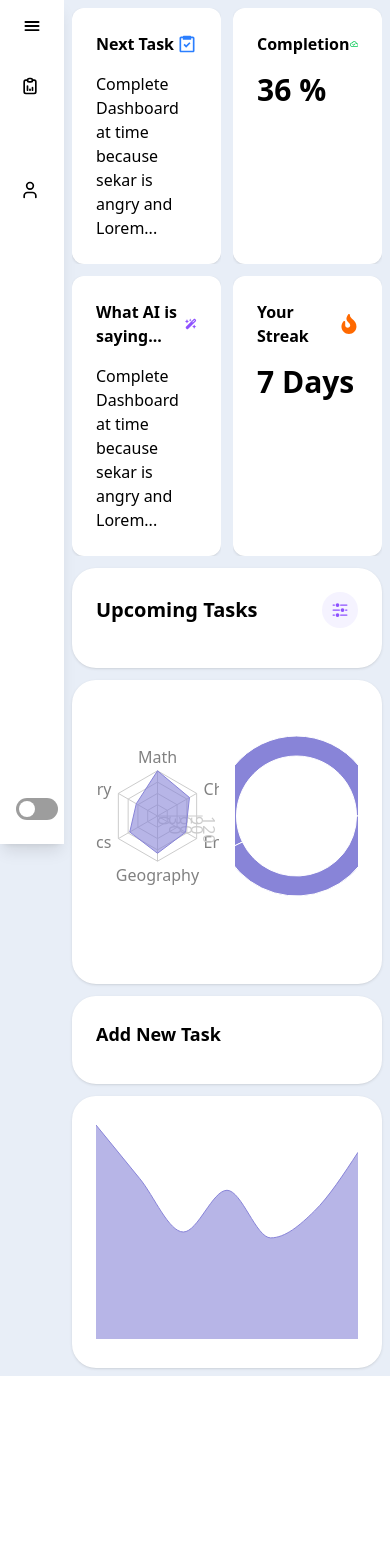
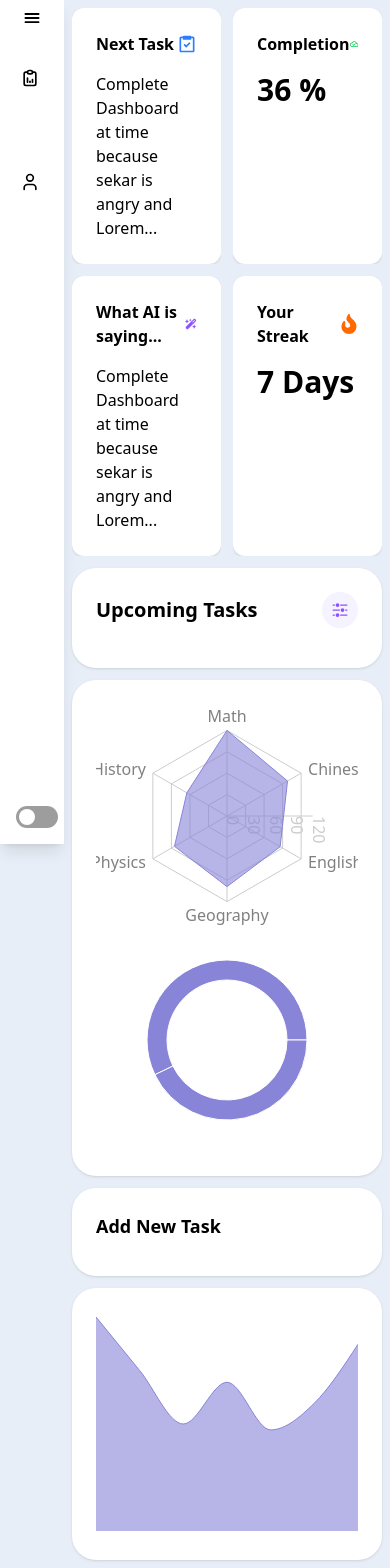
Before and after one commit to Abhishek-iiit-surat/Todo-On-Steriods, a React (Vite) app in the folder client/: page / in a window 390 px wide. Before the commit the page ends 1376 px from the top, so only its background shows below. Built offline with nearby package versions, Linux system fonts and the light colour scheme; some icons are missing.

Commit message:
fix: responsiveness

```diff
--- a/client/src/components/cards/AnalyticsCard.jsx
+++ b/client/src/components/cards/AnalyticsCard.jsx
@@ -2,14 +2,14 @@ import MyRadarChart from "../../features/analytics/MyRadarChart";
 import CompletionRatePiechart from "../../features/analytics/CompletionRatePiechart"
 export default function AnalyticsCard() {
     return (
-        <div className="bg-white rounded-3xl p-6 shadow flex gap-4">
-            <div className="w-1/2 h-64"> {/* <-- fixed height */}
+        <div className="h-64 bg-white rounded-3xl p-6 h-full shadow flex flex-col md:flex-row items-center justify-center">
+            <div className="w-full md:w-1/2  h-56"> {/* <-- fixed height */}
                 {/* <div className="text-sm font-medium mb-2">Radar</div> */}
                 <div className="h-56"> {/* chart area */}
                     <MyRadarChart />
                 </div>
             </div>
-            <div className="w-1/2 h-64">
+            <div className="w-full md:w-1/2  h-56">
                 {/* <div className="text-sm font-medium mb-2">Progress</div> */}
                 <div className="h-56">
                     <CompletionRatePiechart />
--- a/client/src/components/layout/SideBar.jsx
+++ b/client/src/components/layout/SideBar.jsx
@@ -14,56 +14,58 @@ import MaterialUISwitch from '../ui/MaterialUISwitch';
 
 
 export default function Sidebar() {
-    const { sidebarOpen, toggleSidebar, themeColor, themeHoverColor, darkmode, toggleDarkmode } = uiStore();
+    const {
+        sidebarOpen,
+        toggleSidebar,
+        themeColor,
+        themeHoverColor,
+        darkmode,
+        toggleDarkmode,
+    } = uiStore();
+
     const handleDarkmodeClick = () => {
-        if (darkmode != undefined) {
-            toggleDarkmode(!darkmode);
-        }
-    }
+        if (darkmode !== undefined) toggleDarkmode(!darkmode);
+    };
+
     const handleSidebarClick = () => {
-        if (sidebarOpen != undefined) {
-            toggleSidebar(!sidebarOpen);
-        }
-    }
+        if (sidebarOpen !== undefined) toggleSidebar(!sidebarOpen);
+    };
 
     return (
-        <div
-            className={`h-full bg-white shadow-lg flex flex-col justify-between items-center py-2 transition-all duration-200 `}
-        >
+        <div className="h-screen bg-white shadow-lg flex flex-col transition-all duration-200">
+            {/* scrollable area */}
+            <div className="flex-1 overflow-y-auto">
                 {/* Toggle button */}
-            <div className='w-full'>
+                <div className="w-full">
                     {sidebarOpen ? (
-                    <div className='flex justify-between w-full px-4'>
+                        <div className="flex justify-between w-full px-4">
                             <Link
                                 className="flex items-center justify-between mb-3 font-bold text-2xl transition-colors duration-200 text-[color:var(--theme-color)] hover:text-[color:var(--theme-hover-color)]"
                                 style={{
-                                '--theme-color': themeColor,
-                                '--theme-hover-color': themeHoverColor,
+                                    "--theme-color": themeColor,
+                                    "--theme-hover-color": themeHoverColor,
                                 }}
-                            to='/'
+                                to="/"
                             >
                                 Listro
                             </Link>
                             <button
                                 onClick={handleSidebarClick}
-                            className="flex justify-end mb-6 p-2 rounded-md hover:bg-gray-100 "
+                                className="flex justify-end mb-6 p-2 rounded-md hover:bg-gray-100"
                             >
                                 <IoMenu className="w-5 h-5" />
                             </button>
                         </div>
                     ) : (
-                    <div className='flex justify-center w-full px-2'>
+                        <div className="flex justify-center w-full px-2">
                             <button
                                 onClick={handleSidebarClick}
-                            className="flex justify-end mb-6 p-2 rounded-md hover:bg-gray-100 "
+                                className="flex justify-end mb-6 p-2 rounded-md hover:bg-gray-100"
                             >
                                 <IoMenu className="w-5 h-5" />
                             </button>
                         </div>
                     )}
-
-
-
                     {/* Menu items */}
                     <nav className="flex flex-col gap-4 w-full px-2">
                         <Link
@@ -73,7 +75,6 @@ export default function Sidebar() {
                             <TbReportAnalytics className="w-5 h-5" />
                             {sidebarOpen && <span>Dashboard</span>}
                         </Link>
-
                         <Link
                             to="/ask-ai"
                             className="flex items-center gap-3 px-3 py-2 rounded-md hover:bg-gray-100"
@@ -81,7 +82,6 @@ export default function Sidebar() {
                             <AutoAwesomeIcon className="w-5 h-5" />
                             {sidebarOpen && <span>Ask AI</span>}
                         </Link>
-
                         <Link
                             to="/profile"
                             className="flex items-center gap-3 px-3 py-2 rounded-md hover:bg-gray-100"
@@ -91,7 +91,9 @@ export default function Sidebar() {
                         </Link>
                     </nav>
                 </div>
+            </div>
 
+            {/* fixed bottom (dark mode toggle) */}
             <nav className="flex flex-col gap-4 w-full px-2 items-start">
                 <a
                     className={`w-full flex items-center gap-2 py-2 rounded-md hover:bg-gray-100 ${sidebarOpen ? "px-3" : "px-0"
@@ -109,8 +111,6 @@ export default function Sidebar() {
                     />
                 </a>
             </nav>
-
-
         </div>
     );
 }
```
Lines whose indentation alone changed are shown as unchanged.
